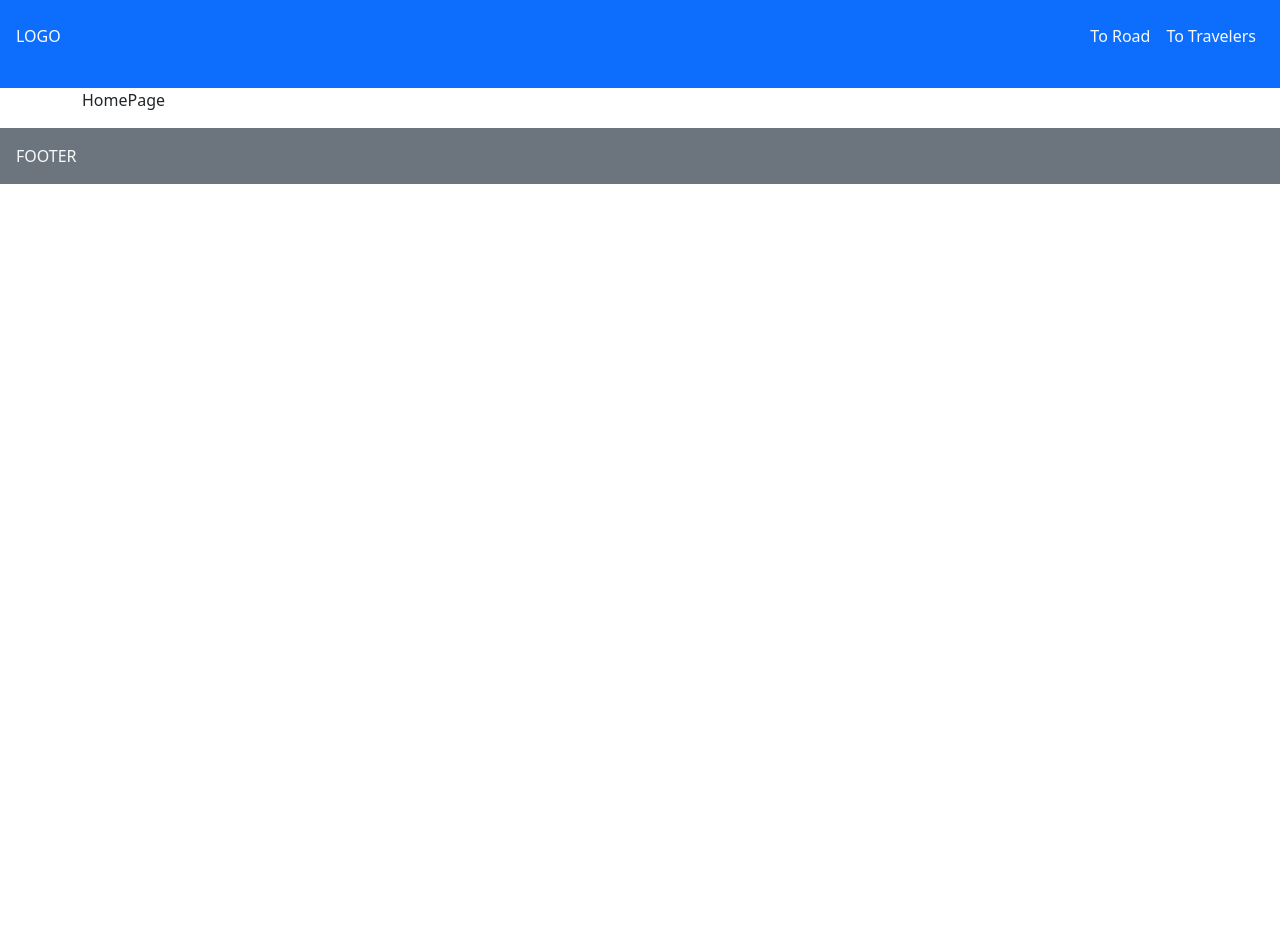
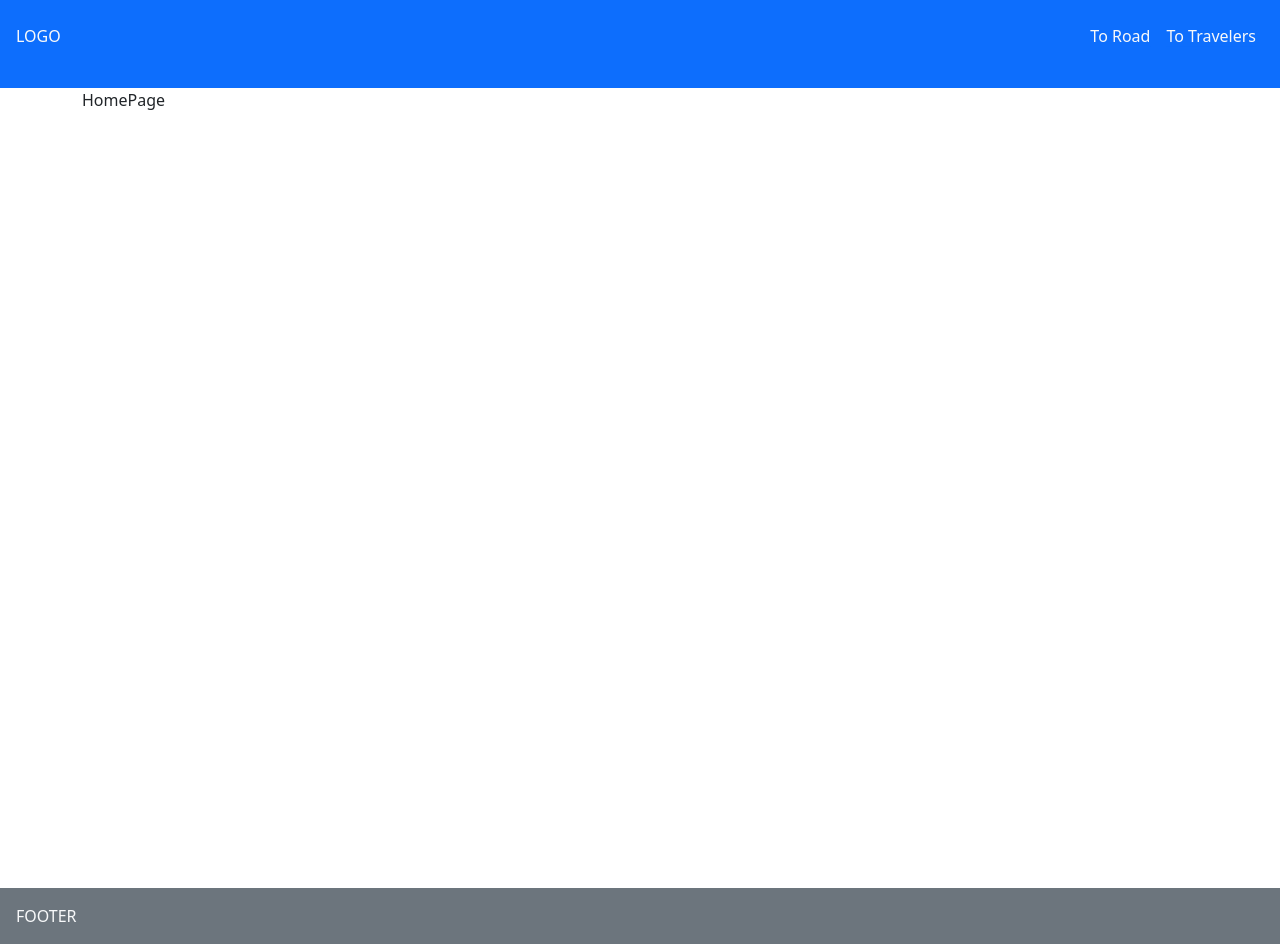
Before and after one commit to alessiotegoni/sac-project, a React (Vite) app: page / in a window 1280 px wide. Before the commit the page ends 800 px from the top, so only its background shows below. Built offline with nearby package versions, Linux system fonts and the light colour scheme.

Commit message:
FIX made footer stick to bottom of page

```diff
--- a/src/layouts/DefaultLayout.jsx
+++ b/src/layouts/DefaultLayout.jsx
@@ -6,7 +6,7 @@ export default function DefaultLayout() {
     return (
         <>
             <Navbar />
-            <main className="container">
+            <main className="container min-vh-100">
                 <Outlet></Outlet>
             </main>
             <Footer />
--- a/src/layouts/Footer.jsx
+++ b/src/layouts/Footer.jsx
@@ -1,7 +1,7 @@
 export default function Footer() {
     return (
         <>
-            <div className="p-3 bg-secondary text-light">FOOTER</div>
+            <div className="p-3 bg-secondary text-light mt-auto">FOOTER</div>
         </>
     );
 }
```
